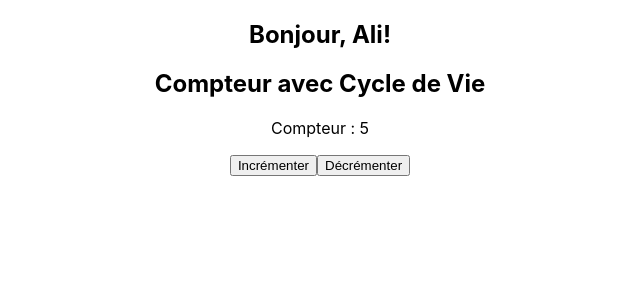
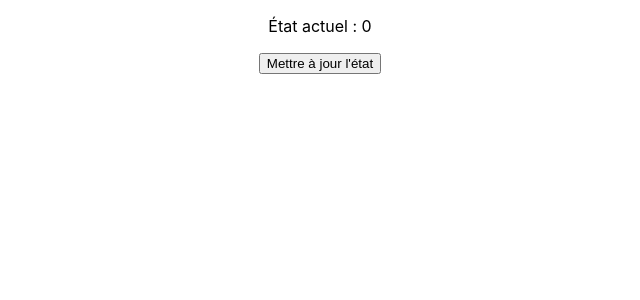
Before and after one commit to amdouni-bilel/tp-react, a React (Create React App) app: page / in a window 1280 px wide. Shown: the top 300 px of the page, without its empty margins (320-960 px from the left). Built offline with nearby package versions, Linux system fonts and the light colour scheme.

Commit message:
useState Hooks

```diff
--- a/src/App.js
+++ b/src/App.js
@@ -3,17 +3,16 @@ import './App.css';
 import Counter from './components/Counter';
 import LifeCycleClass from './components/LifeCycleClass';
 import Welcome from './components/Welcome';
+import UseStateHooks from './components/UseStateHooks';
 
 function App() {
   const [showLifeCycle, setShowLifeCycle] = useState(true);
 
   return (
     <div className="App">
-      <Welcome name="Ali" />
+        <UseStateHooks />
 
 
-
-       <LifeCycleClass initialCount={5} />
     </div>
   );
 }
```
